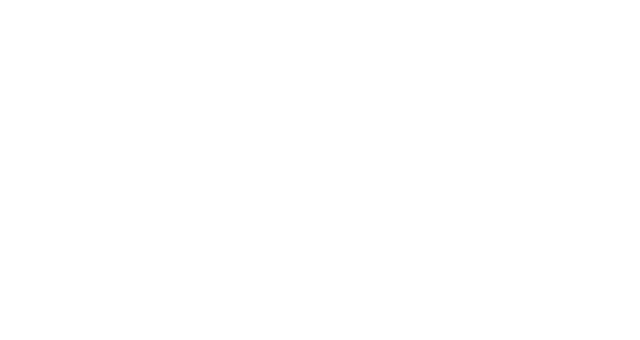
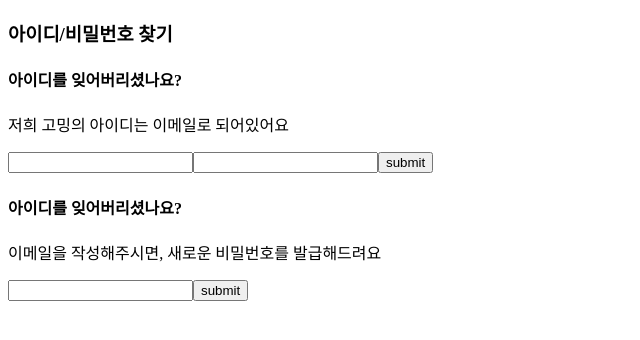
Before and after one commit to bsideproject/14_3_FE, a React (Create React App) app: page /lost-info in a window 1280 px wide. Before the commit this address had no page. Shown: the top 340 px of the page, without its empty margins (0-640 px from the left). Built offline with nearby package versions, Linux system fonts and the light colour scheme.

Commit message:
아이디/비밀번호 찾기 페이지 추가
아이디/비밀번호 찾기 페이지 추가하였습니다.
각각 컴포넌트 화면으로 스위칭하게 처리할 예정입니다.

```diff
--- a/src/App.tsx
+++ b/src/App.tsx
@@ -10,6 +10,7 @@ function App() {
       <Link to="/register">Register</Link><br/>
       <Link to="/mypage">mypage</Link><br/>
       <Link to="/password-check">password-check</Link><br/>
+      <Link to="/lost-info">lostinfo</Link><br/>
     </div>
   );
 }
--- /dev/null
+++ b/src/components/auth/lost-info/FindEmail.tsx
@@ -0,0 +1,31 @@
+import { useState } from "react"
+
+const FindEmail = () => {
+  const [findName, setFindName] = useState<string>('')
+  const [findNameVerify, setFindNameVerify] = useState<boolean>(false)
+
+  const handleFindName = ():void => { //keyup
+    if (findName.length < 4) {
+
+    }
+  }
+  const submitForm = (e:any):void => { //submit
+    e.prevent.default()
+  }
+  return (
+    <>
+      <div>
+        <h4>아이디를 잊어버리셨나요?</h4>
+        <p>저희 고밍의 아이디는 이메일로 되어있어요</p>
+        <div>
+          <form action="submitForm">
+            <input type="text" value={findName} onKeyUp={handleFindName} />
+            <input type="text" />
+            <button type="submit">submit</button>
+          </form>
+        </div>
+      </div>
+    </>
+  )
+}
+export default FindEmail
--- /dev/null
+++ b/src/components/auth/lost-info/FindePassword.tsx
@@ -0,0 +1,30 @@
+import { useState } from "react"
+
+const FindPassword = () => {
+  const [findEmail, setFindEmail] = useState<string>('')
+  const [findEmailVerify, setFindEmailVerify] = useState<boolean>(false)
+
+  const handleFindEmail = ():void => { //keyup
+    if (findEmail.length < 4) {
+
+    }
+  }
+  const submitForm = (e:any):void => { //submit
+    e.prevent.default()
+  }
+  return (
+    <>
+      <div>
+        <h4>아이디를 잊어버리셨나요?</h4>
+        <p>이메일을 작성해주시면, 새로운 비밀번호를 발급해드려요</p>
+        <div>
+          <form action="submitForm">
+            <input type="email" value={findEmail} onKeyUp={handleFindEmail} />
+            <button type="submit">submit</button>
+          </form>
+        </div>
+      </div>
+    </>
+  )
+}
+export default FindPassword
--- a/src/index.tsx
+++ b/src/index.tsx
@@ -6,6 +6,7 @@ import Login from "pages/auth/Login";
 import Register from "pages/auth/Register";
 import Mypage from "pages/mypage/Mypage";
 import PasswordCheck from "pages/mypage/PasswordCheck";
+import LostInfo from "pages/auth/LostInfo";
 
 const root = ReactDOM.createRoot(
   document.getElementById("root") as HTMLElement
@@ -18,6 +19,7 @@ root.render(
         <Route path="/login" element={<Login />} />
         <Route path="/register" element={<Register />} />
         <Route path="/mypage" element={<Mypage />} />
+        <Route path="/lost-info" element={<LostInfo />} />
         <Route path="/password-check" element={<PasswordCheck />} />
       </Routes>
     </BrowserRouter>
--- a/src/pages/auth/Login.tsx
+++ b/src/pages/auth/Login.tsx
@@ -106,7 +106,7 @@ const Login:React.FC = () =>{
           <button type="submit">로그인</button><br/>
 
           <button type="button" onClick={kakaoLogin}>Kakao Login Btn</button><br />
-          <div><Link to="/lostInfo">아이디/비밀번호 찾기</Link></div>
+          <div><Link to="/lost-info">아이디/비밀번호 찾기</Link></div>
           <button type="button">회원가입</button><br/>
         </form>
       </div>
--- /dev/null
+++ b/src/pages/auth/LostInfo.tsx
@@ -0,0 +1,18 @@
+import FindEmail from "components/auth/lost-info/FindEmail"
+import FindPassword from "components/auth/lost-info/FindePassword"
+
+const LostInfo = () => {
+
+
+  return (
+    <>
+      <h3>아이디/비밀번호 찾기</h3>
+      <div>
+       <FindEmail />{/* 이메일 찾기 */}
+       <FindPassword />{/* 비밀번호 찾기 */}
+      </div>
+    </>
+  )
+}
+
+export default LostInfo
```
